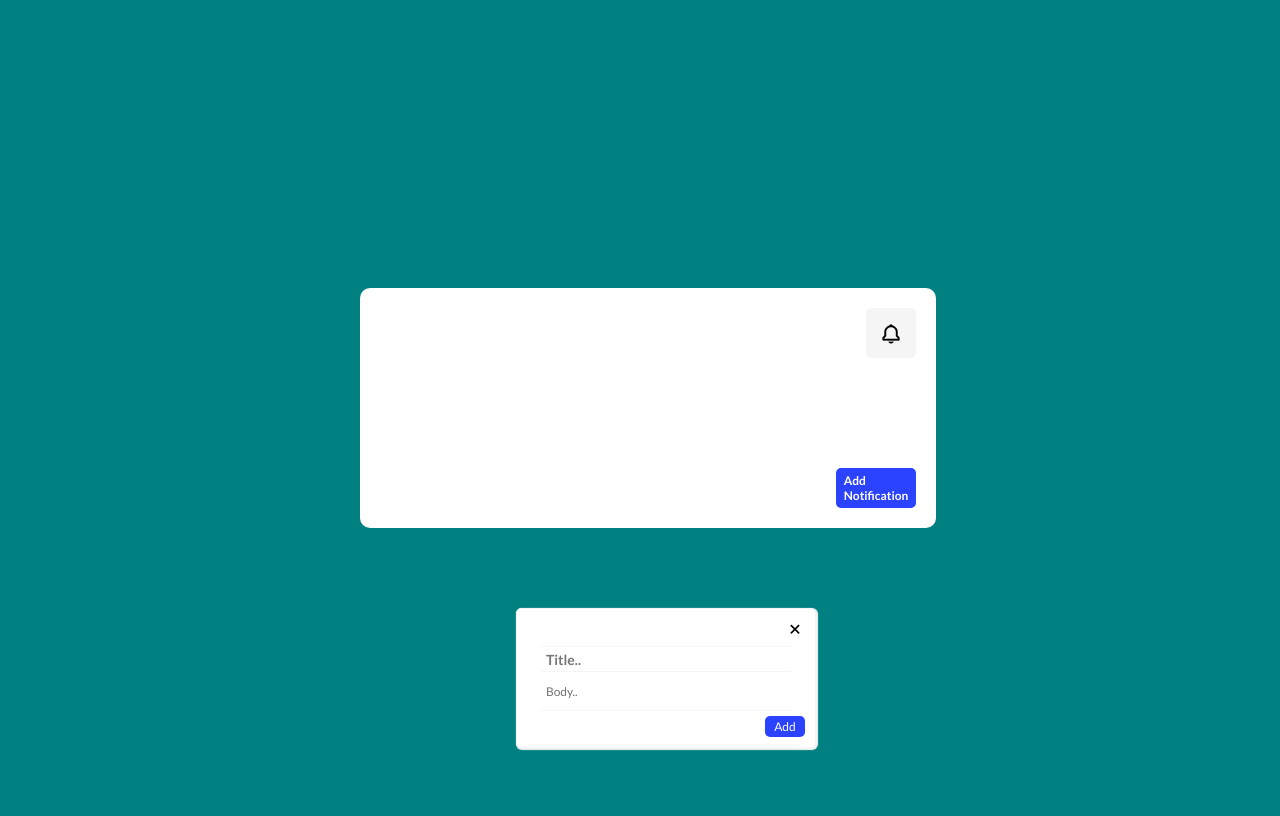
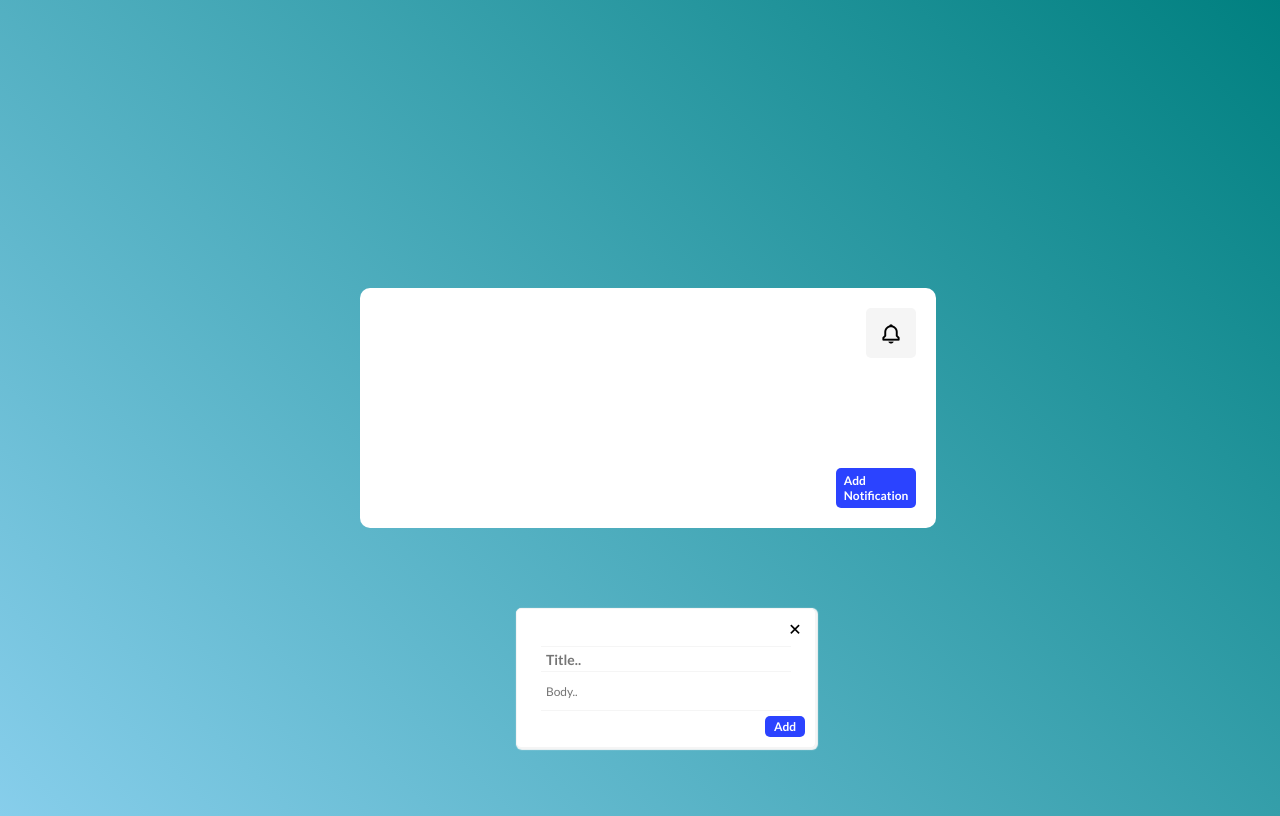
Before and after one commit to Hayatiiii/UI-Components, a plain HTML site: page #1 Notification-Rendering/Index.html in a window 1280 px wide. Drawn offline with nearby package versions, Linux system fonts and the light colour scheme.

Commit message:
Update Index.css

```diff
--- a/#1 Notification-Rendering/Index.css
+++ b/#1 Notification-Rendering/Index.css
@@ -17,7 +17,7 @@ body
    display: flex;
    align-items: center;
    justify-content:center;
-   background: teal;
+   background:linear-gradient(45deg,skyblue,teal);
 
 }
 
@@ -78,6 +78,8 @@ container
             background:#2b43ff;
             border-radius:5px;
             color:#fff;
+            cursor:pointer;
+            font-weight:600;
         }
 
         & .close i
```
